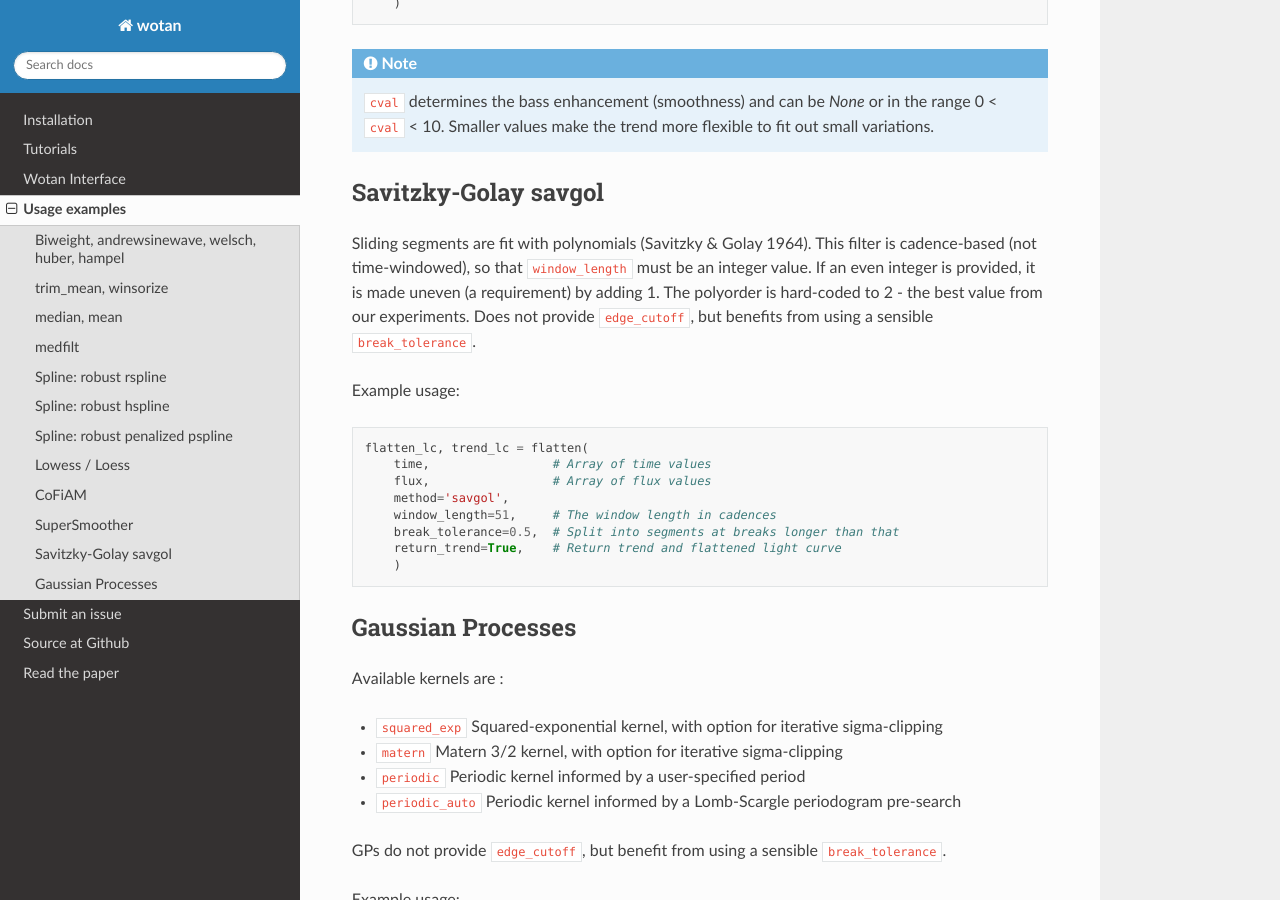
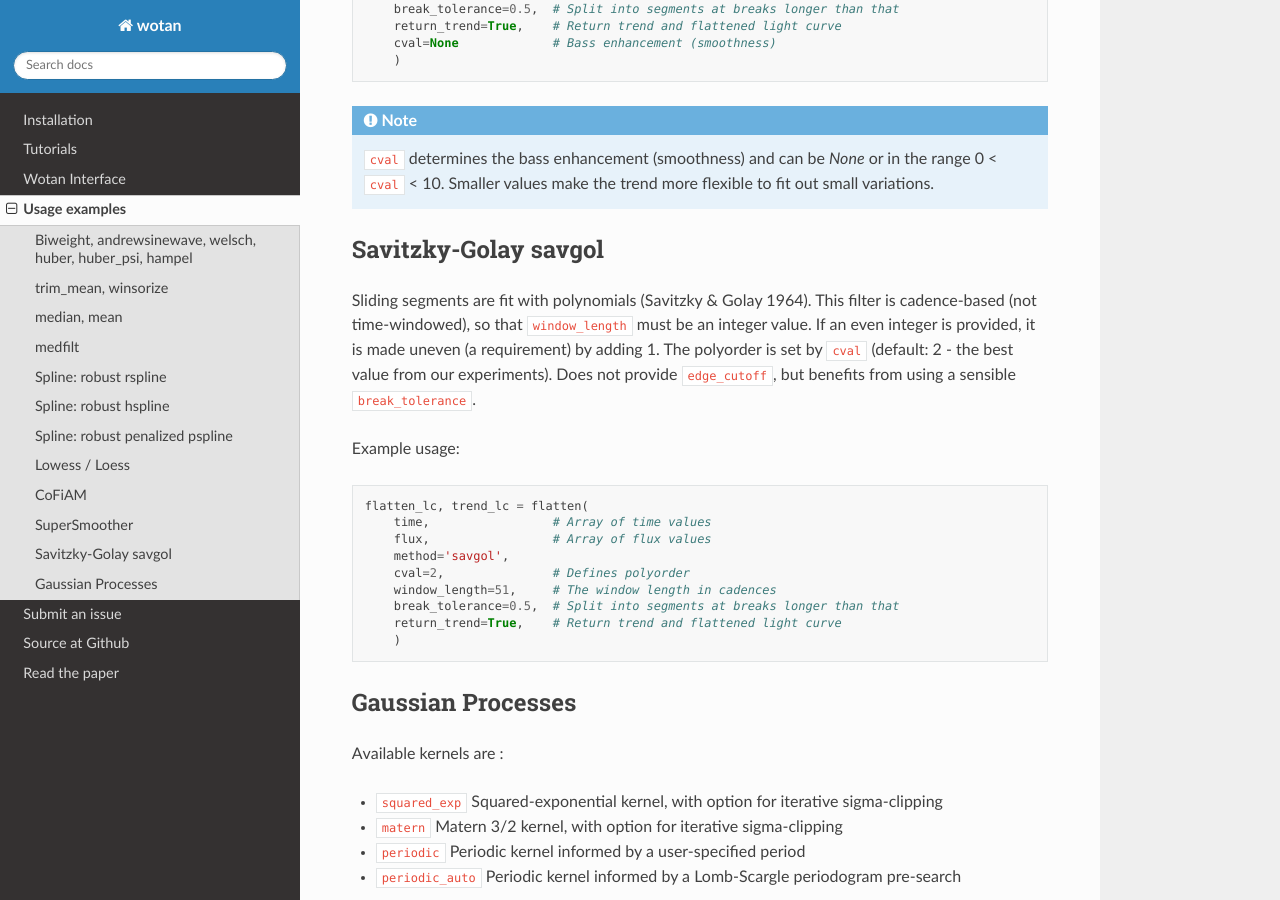
Before and after one commit to hippke/wotan, a Sphinx documentation site: the page built from docs/Usage.rst, in a window 1280 px wide and 900 px high, scrolled down 4657 px. Built offline with Sphinx 7.4.7 and the Read the Docs theme 2.0.0, drawn with Linux system fonts in a browser that asks for light colours; some of the changed text lies outside the part shown.

Commit message:
Update Usage.rst

```diff
--- a/docs/Usage.rst
+++ b/docs/Usage.rst
@@ -20,8 +20,8 @@ As follows are usage example for all detrending methods offered by wotan. In all
     flux[300:400] = np.nan
 
 
-Biweight, andrewsinewave, welsch, huber, hampel
------------------------------------------------
+Biweight, andrewsinewave, welsch, huber, huber_psi, hampel
+-------------------------------------------------------------
 
 Example usage:
 
@@ -64,6 +64,7 @@ Which we can plot as follows:
    - ``andrewsinewave`` 1.339
    - ``welsch`` 2.11
    - ``huber`` 1.5
+   - ``huber_psi`` 1.28
    - ``hampel`` 3
 
 
@@ -241,7 +242,7 @@ Friedman's (1984) Super-Smoother, a local linear regression with adaptive bandwi
 Savitzky-Golay savgol
 ---------------------
 
-Sliding segments are fit with polynomials (Savitzky & Golay 1964). This filter is cadence-based (not time-windowed), so that ``window_length`` must be an integer value. If an even integer is provided, it is made uneven (a requirement) by adding 1. The polyorder is hard-coded to 2 - the best value from our experiments. Does not provide ``edge_cutoff``, but benefits from using a sensible ``break_tolerance``.
+Sliding segments are fit with polynomials (Savitzky & Golay 1964). This filter is cadence-based (not time-windowed), so that ``window_length`` must be an integer value. If an even integer is provided, it is made uneven (a requirement) by adding 1. The polyorder is set by ``cval`` (default: 2 - the best value from our experiments). Does not provide ``edge_cutoff``, but benefits from using a sensible ``break_tolerance``.
 
 Example usage:
 
@@ -251,6 +252,7 @@ Example usage:
         time,                 # Array of time values
         flux,                 # Array of flux values
         method='savgol',
+        cval=2,               # Defines polyorder
         window_length=51,     # The window length in cadences
         break_tolerance=0.5,  # Split into segments at breaks longer than that
         return_trend=True,    # Return trend and flattened light curve
```
